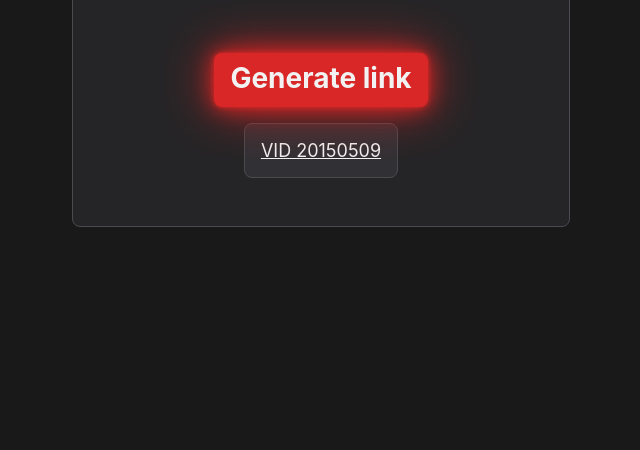
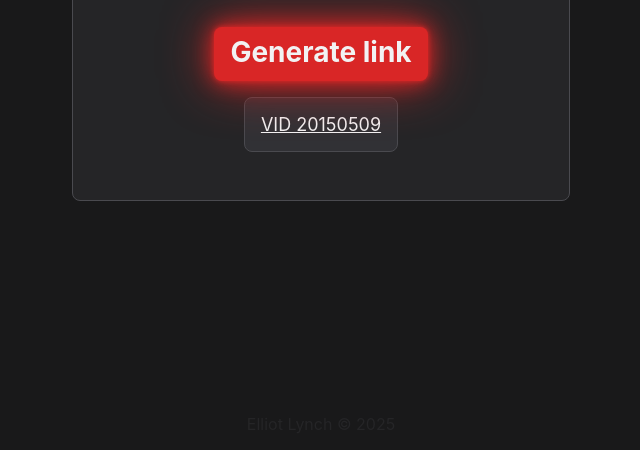
Before and after one commit to Elliot-Akande/noviewtube, a website built with webpack: page dist/index.html in a window 1280 px wide. Shown: the part 350-800 px from the top of the page, without its empty margins (319-959 px from the left). Built offline with nearby package versions, Linux system fonts and the light colour scheme.

Commit message:
feat: footer

```diff
--- a/src/index.ts
+++ b/src/index.ts
@@ -520,7 +520,11 @@ const updateLinkElement = ({ query, comment, filter }: Query): void => {
   linkElement.textContent = `${query}${comment ? ` (${comment})` : ""}`;
 };
 
-window.onload = () => updateLinkElement(generateQuery());
+window.onload = () => {
+  updateLinkElement(generateQuery());
+  const footer = document.querySelector("footer");
+  footer.textContent += ` ${new Date().getFullYear()}`;
+};
 generateButton.addEventListener("click", () =>
   updateLinkElement(generateQuery())
 );
--- a/src/styles.css
+++ b/src/styles.css
@@ -25,14 +25,19 @@
 }
 
 body {
+  background-color: var(--bg-dark);
+  color: var(--text-muted);
+  height: 100vh;
+  display: flex;
+  flex-direction: column;
+}
+
+main {
+  flex: 1;
   position: relative;
   display: flex;
   align-items: center;
   justify-content: center;
-
-  background-color: var(--bg-dark);
-  color: var(--text-muted);
-  height: 100vh;
 }
 
 h1 {
@@ -97,3 +102,9 @@ a {
   color: var(--text);
   font-size: 1.125rem;
 }
+
+footer {
+  padding: 1rem;
+  text-align: center;
+  color: var(--bg);
+}
```
Also changed, not shown: dist/index.html.
